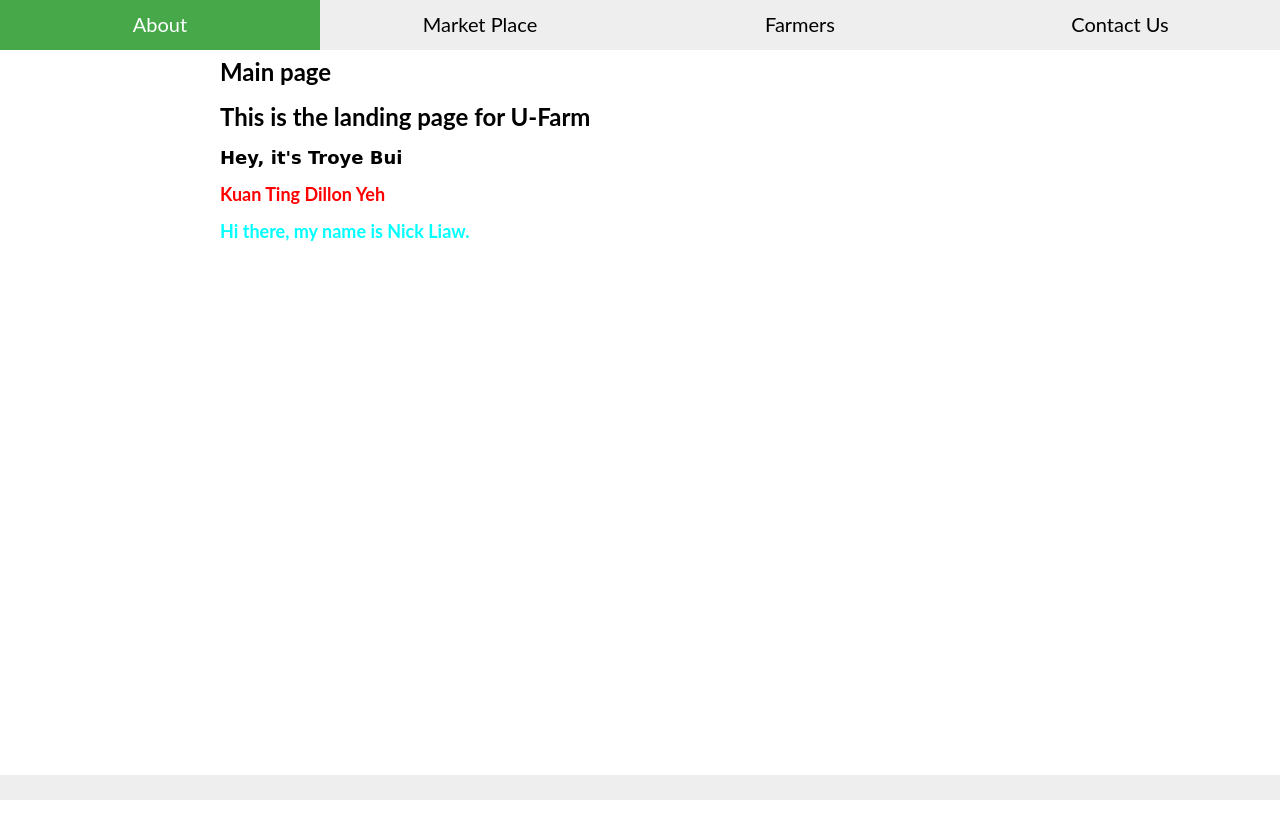
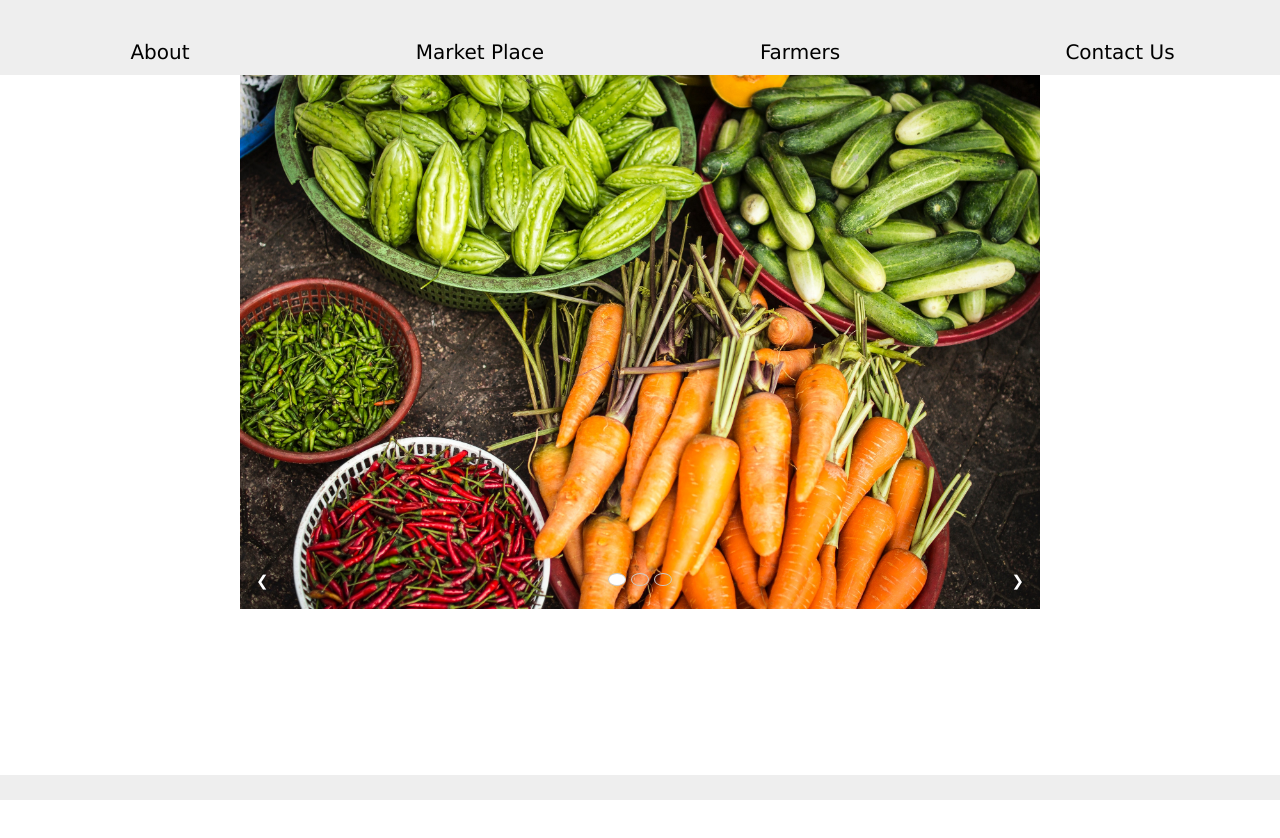
Before and after one commit to imqt/12_U_farm, a plain HTML site: page index.html in a window 1280 px wide. Shown: the top 838 px of the page. After the commit the page ends 800 px from the top, so only its background shows below. Drawn offline with Linux system fonts and the light colour scheme.

Commit message:
adding slider for homepage, minor changes to a css file

```diff
--- /dev/null
+++ b/css/index_stylesheet.css
@@ -0,0 +1,58 @@
+.mySlides {display:none}
+.left, .right, .badge {cursor:pointer}
+.badge {height:13px;width:13px;padding:0}
+
+html{box-sizing:border-box}*,*:before,*:after{box-sizing:inherit}
+html{
+    -ms-text-size-adjust:100%;
+    -webkit-text-size-adjust:100%
+    overflow-x:hidden
+}
+html,body{font-family:Verdana,sans-serif;font-size:15px;line-height:1.5}
+body{margin:0}
+a{
+    background-color:transparent;
+    -webkit-text-decoration-skip:objects
+}
+a:active,a:hover{outline-width:0}
+abbr[title]{border-bottom:none;text-decoration:underline;text-decoration:underline dotted}
+
+.mySlides{
+    max-width:100%;
+    width:100%;
+    height:auto;
+}
+img{vertical-align:middle}
+a{color:inherit}
+.badge,.tag{
+    background-color:#000;
+    color:#fff;display:inline-block;
+    padding-left:8px;padding-right:8px;
+    text-align:center
+}
+.badge{border-radius:50%}
+.display-container{position:relative}
+.tooltip:hover .text{display:inline-block}
+.container:after,.container:before,.panel:after,.panel:before,.row:after,.row:before,.row-padding:after,.row-padding:before,
+.content,.auto{
+    margin-left:auto;
+    margin-right:auto
+}
+.content{max-width:980px}
+.auto{max-width:1140px}
+.display-bottommiddle{position:absolute;
+    left:50%;bottom:0;
+    transform:translate(-50%,0%);
+    -ms-transform:translate(-50%,0%)}
+.display-container:hover .display-hover{display:block}
+.display-container:hover span.display-hover{display:inline-block}
+.display-hover{display:none}
+.container{padding:0.01em 16px}
+.center{text-align:center!important}
+.border{border:1px solid #ccc!important}
+.section{margin-top:16px!important;margin-bottom:16px!important}
+.left{float:left!important}.right{float:right!important}
+.transparent,.hover-none:hover{background-color:transparent!important}
+.white,.hover-white:hover{color:#000!important;background-color:#fff!important}
+.text-khaki,.hover-text-khaki:hover{color:#b4aa50!important}
+.text-white,.hover-text-white:hover{color:#fff!important}
--- a/css/style_sheet.css
+++ b/css/style_sheet.css
@@ -5,17 +5,15 @@ body {
 
 .main {
     padding: 16px 10px;
-    margin-top: 25px; /* To stay away from the top navbar */
-    height: 1500px; /* to demonstrate scrolling */
+    margin-top: 43px; /* To stay away from the top navbar */
     margin-left: 210px; /* Same as the width of the sidenav */
-    font-size: 12px; /* Increased text to enable scrolling */
 }
 
 /* TOP NAVIGATION BAR ᐁ */
 .navbar {  /* Styling for the navigation bar */
     background-color: #eee;
     position: fixed; /* To keep it in view */
-    top: 0;  /* We might need to change this to add the other bar on top */
+    top: 25px;  /* We might need to change this to add the other bar on top */
     width: 100%; /* Fill the screen */
     height: 50px;
     overflow: hidden;
@@ -30,6 +28,7 @@ body {
     width: 25%;
     height: 100%;
     padding-top: 12px; /* Vertically center */
+    padding-bottom: 15px;
     font-size: 20px;
     -webkit-transition-duration: 0.2s; /*Smooth effect*/
     transition-duration: 0.2s; /*Smooth effect*/
@@ -40,6 +39,7 @@ body {
     color: white;
     -webkit-transition-duration: 0.6s; /*Smooth effect*/
     transition-duration: 0.6s; /*Smooth effect*/
+    height:100%;
 }
 /* TOP NAVIGATION BAR ᐃ */
 
@@ -91,5 +91,13 @@ input[type=text]:focus {
 /* For bottom bar ᐃ*/
 
 /* For top bar */
-.topbar
+.topbar {
+    background-color: #eee;
+    position: fixed; /* To keep it in view */
+    top: 0;
+    width: 100%; /* Fill the screen */
+    height: 25px;
+    overflow: hidden;
+    z-index: 99;
+}
 /* For top bar */
--- a/index.html
+++ b/index.html
@@ -4,6 +4,7 @@
     <meta name="viewport" content="width=device-width, initial-scale=1.0">
     <meta http-equiv="X-UA-Compatible" content="ie=edge">
     <link rel="stylesheet" type="text/css" href="css/style_sheet.css"/>
+    <link rel="stylesheet" type="text/css" href="css/index_stylesheet.css"/>
     <title>U-Farm</title>
 </head>
 
@@ -26,12 +27,53 @@
     </div>
 
     <div class="main">
-    	<h1>Main page</h1>
-    	<h1>This is the landing page for U-Farm</h1>
-	    <h2 style="font-family: cursive;">Hey, it's Troye Bui</h2>
-	    <h2 style="color:red;">Kuan Ting Dillon Yeh</h2>
-	    <h2 style="color:aqua;">Hi there, my name is Nick Liaw.</h2>
+
     </div>
+
+<div class="container">
+</div>
+<div class="content display-container" style="max-width:800px">
+  <img class="mySlides" src="img\1.jpg">
+  <img class="mySlides" src="img\2.jpg">
+  <img class="mySlides" src="img\3.jpg">
+  <div class="center container section large text-white display-bottommiddle" style="width:100%">
+    <div class="left hover-text-khaki" onclick="plusDivs(-1)">&#10094;</div>
+    <div class="right hover-text-khaki" onclick="plusDivs(1)">&#10095;</div>
+    <span class="badge demo border transparent hover-white" onclick="currentDiv(1)"></span>
+    <span class="badge demo border transparent hover-white" onclick="currentDiv(2)"></span>
+    <span class="badge demo border transparent hover-white" onclick="currentDiv(3)"></span>
+  </div>
+</div>
+
+<script>
+var slideIndex = 1;
+showDivs(slideIndex);
+
+function plusDivs(n) {
+  showDivs(slideIndex += n);
+}
+
+function currentDiv(n) {
+  showDivs(slideIndex = n);
+}
+
+function showDivs(n) {
+  var i;
+  var x = document.getElementsByClassName("mySlides");
+  var dots = document.getElementsByClassName("demo");
+  if (n > x.length) {slideIndex = 1}
+  if (n < 1) {slideIndex = x.length}
+  for (i = 0; i < x.length; i++) {
+    x[i].style.display = "none";
+  }
+  for (i = 0; i < dots.length; i++) {
+    dots[i].className = dots[i].className.replace(" white", "");
+  }
+  x[slideIndex-1].style.display = "block";
+  dots[slideIndex-1].className += " white";
+}
+</script>
+
 
 
 </body>
```
Also changed, not shown: img/1.jpg (added), 2 other files.
